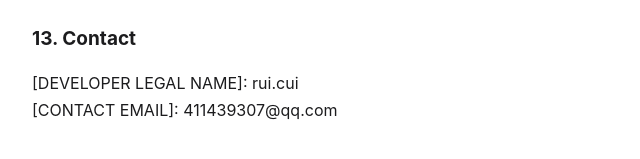
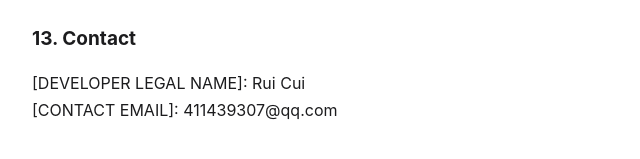
Before and after one commit to PythonEatViper/endscroll-legal, a plain HTML site: page privacy/index.html in a window 1280 px wide. Shown: the part 3324-3483 px from the top of the page, 248-888 px from the left. Drawn offline with Linux system fonts and the light colour scheme.

Commit message:
Update index.html

```diff
--- a/privacy/index.html
+++ b/privacy/index.html
@@ -214,7 +214,7 @@
 <h2>13. Contact</h2>
 
 <p>
-  [DEVELOPER LEGAL NAME]: rui.cui<br>
+  [DEVELOPER LEGAL NAME]: Rui Cui<br>
   [CONTACT EMAIL]: 411439307@qq.com
 </p>
 
```
